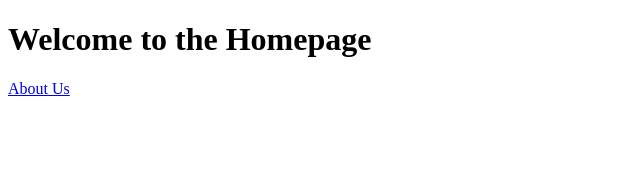
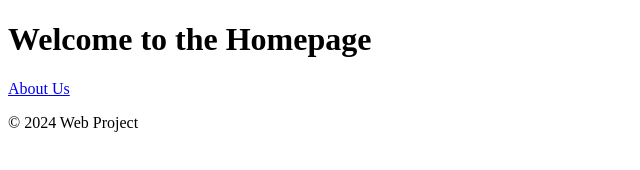
Before and after one commit to Muhammadibra40/simple-web-project-demo, a plain HTML site: page index.html in a window 1280 px wide. Shown: the whole page, without its empty margins (0-640 px from the left). Drawn offline with Linux system fonts and the light colour scheme.

Commit message:
Add footer to index.html on feature/add-footer branch

```diff
--- a/index.html
+++ b/index.html
@@ -8,5 +8,8 @@
 	<nav>
     <a href="about.html">About Us</a>
 	</nav>
+	<footer>
+    <p>© 2024 Web Project</p>
+	</footer>
 </body>
 </html>
```
